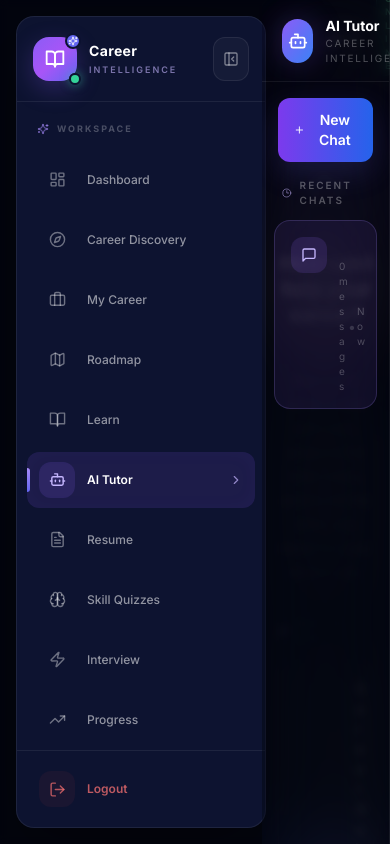
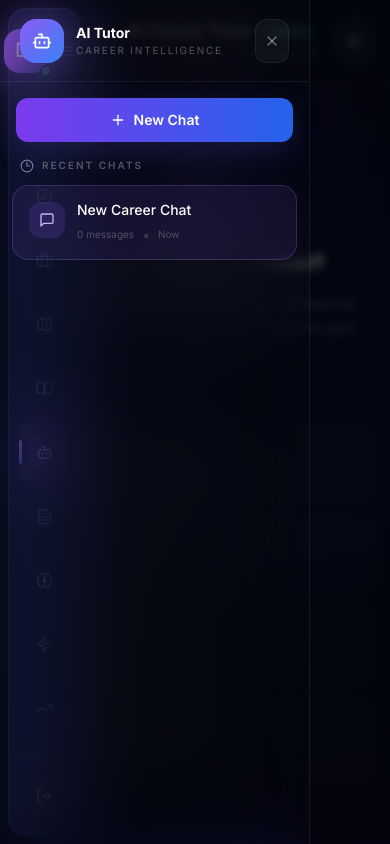
Before and after one commit to HakkimHakkim/ai-career-mentor, a React (Vite) app: page /ai-tutor in a window 390 px wide. Shown: the top 844 px of the page. Built offline with nearby package versions, Linux system fonts and the light colour scheme; sample sign-in values are in the browser's storage.

Commit message:
Improve mobile responsive navigation

```diff
--- a/src/App.jsx
+++ b/src/App.jsx
@@ -25,11 +25,13 @@ import Progress from './pages/profile/Progress';
 import Profile from './pages/profile/Profile';
 
 function ProtectedApp() {
-  const [navCollapsed, setNavCollapsed] = useState(false);
+  const [navCollapsed, setNavCollapsed] = useState(
+    () => window.innerWidth < 768
+  );
 
   return (
     <ProtectedRoute>
-      <div className="min-h-screen bg-[#080d24] text-white">
+      <div className="min-h-screen overflow-x-hidden bg-[#080d24] text-white">
 
         <FloatingNav
           collapsed={navCollapsed}
@@ -44,12 +46,13 @@ function ProtectedApp() {
     ease-in-out
     ${
       navCollapsed
-                ? 'ml-[88px]'
-                : 'ml-[262px]'
+        ? 'ml-0 md:ml-[88px]'
+        : 'ml-0 md:ml-[262px]'
     }
   `}
 >
           <Routes>
+
             <Route
               path="/dashboard"
               element={<Dashboard />}
@@ -114,6 +117,7 @@ function ProtectedApp() {
                 />
               }
             />
+
           </Routes>
         </main>
 
@@ -126,11 +130,10 @@ function App() {
   return (
     <ThemeProvider>
       <Router>
-        <div className="min-h-screen bg-[#080d24] text-white">
+
+        <div className="min-h-screen overflow-x-hidden bg-[#080d24] text-white">
 
           <Routes>
-
-            {/* FIRST PAGE */}
 
             <Route
               path="/"
@@ -141,8 +144,6 @@ function App() {
                 />
               }
             />
-
-            {/* AUTH */}
 
             <Route
               path="/login"
@@ -163,8 +164,6 @@ function App() {
               }
             />
 
-            {/* PROTECTED APP */}
-
             <Route
               path="/*"
               element={<ProtectedApp />}
@@ -173,6 +172,7 @@ function App() {
           </Routes>
 
         </div>
+
       </Router>
     </ThemeProvider>
   );
--- a/src/components/navigation/FloatingNav.jsx
+++ b/src/components/navigation/FloatingNav.jsx
@@ -121,12 +121,15 @@ const FloatingNav = ({ collapsed, setCollapsed }) => {
 
   return (
     <aside
-      className={`
-        fixed
-        left-4
-        top-4
-        bottom-4
-        z-50
+  className={`
+    fixed
+    left-2
+    top-2
+    bottom-2
+    md:left-4
+    md:top-4
+    md:bottom-4
+    z-50
 
         flex
         flex-col
```
Lines whose indentation alone changed are shown as unchanged.
